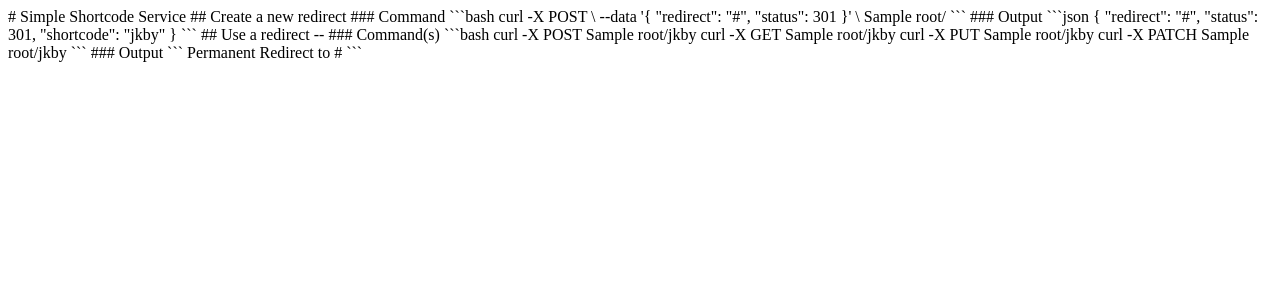
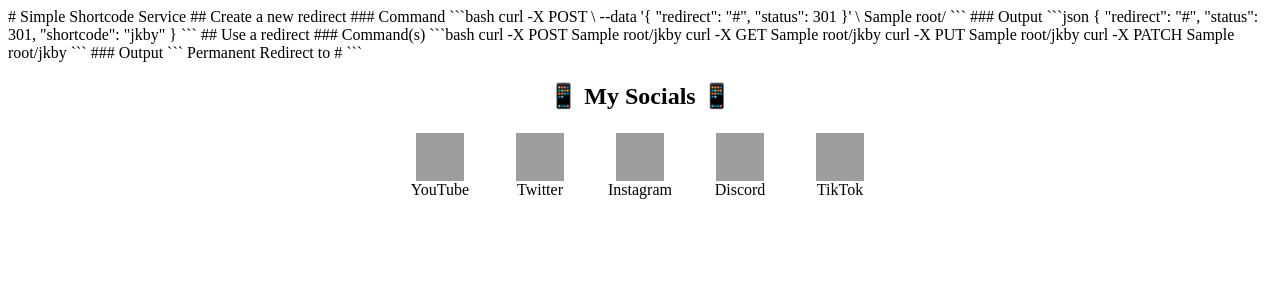
Before and after one commit to I-Am-Jakoby/jakoby.links, a Node server app: template views/api.md.ejs in a window 1280 px wide. Shown: the top 300 px of the page. Run offline with Node 20, Linux system fonts and the light colour scheme; the template is opened without the code that fills it: most values are stand-ins (such as "Sample title", 1, 10 or a date in 2020); grey boxes are pictures that could not be loaded.

Commit message:
Update api.md.ejs

````diff
--- a/views/api.md.ejs
+++ b/views/api.md.ejs
@@ -14,7 +14,7 @@ curl -X POST \
 { "redirect": "<%=appVars.website%>", "status": 301, "shortcode": "jkby" }
 ```
 
-## Use a redirect --
+## Use a redirect
 
 ### Command(s)
 ```bash
@@ -28,3 +28,41 @@ curl -X PATCH <%= appVars.root %>/jkby
 ```
 Permanent Redirect to <%=appVars.website%>
 ```
+
+<h2 align="center">📱 My Socials 📱</h2>
+<div align=center>
+<table>
+  <tr>
+    <td align="center" width="96">
+      <a href="https://youtube.com/c/IamJakoby?sub_confirmation=1">
+        <img src=https://github.com/I-Am-Jakoby/I-Am-Jakoby/blob/main/img/youtube-svgrepo-com.svg width="48" height="48" alt="C#" />
+      </a>
+      <br>YouTube
+    </td>
+    <td align="center" width="96">
+      <a href="https://twitter.com/I_Am_Jakoby">
+        <img src=https://github.com/I-Am-Jakoby/I-Am-Jakoby/blob/main/img/twitter.png width="48" height="48" alt="Python" />
+      </a>
+      <br>Twitter
+    </td>
+    <td align="center" width="96">
+      <a href="https://www.instagram.com/i_am_jakoby/">
+        <img src=https://github.com/I-Am-Jakoby/I-Am-Jakoby/blob/main/img/insta.png width="48" height="48" alt="Golang" />
+      </a>
+      <br>Instagram
+    </td>
+    <td align="center" width="96">
+      <a href="https://discord.gg/MYYER2ZcJF">
+        <img src=https://github.com/I-Am-Jakoby/I-Am-Jakoby/blob/main/img/discord-v2-svgrepo-com.svg width="48" height="48" alt="Jsonnet" />
+      </a>
+      <br>Discord
+    </td>
+    <td align="center" width="96">
+      <a href="https://www.tiktok.com/@i_am_jakoby?lang=en">
+        <img src=https://github.com/I-Am-Jakoby/I-Am-Jakoby/raw/main/img/tiktok.svg width="48" height="48" alt="Jsonnet" />
+      </a>
+      <br>TikTok
+    </td>
+  </tr>
+</table>
+</div>
````
